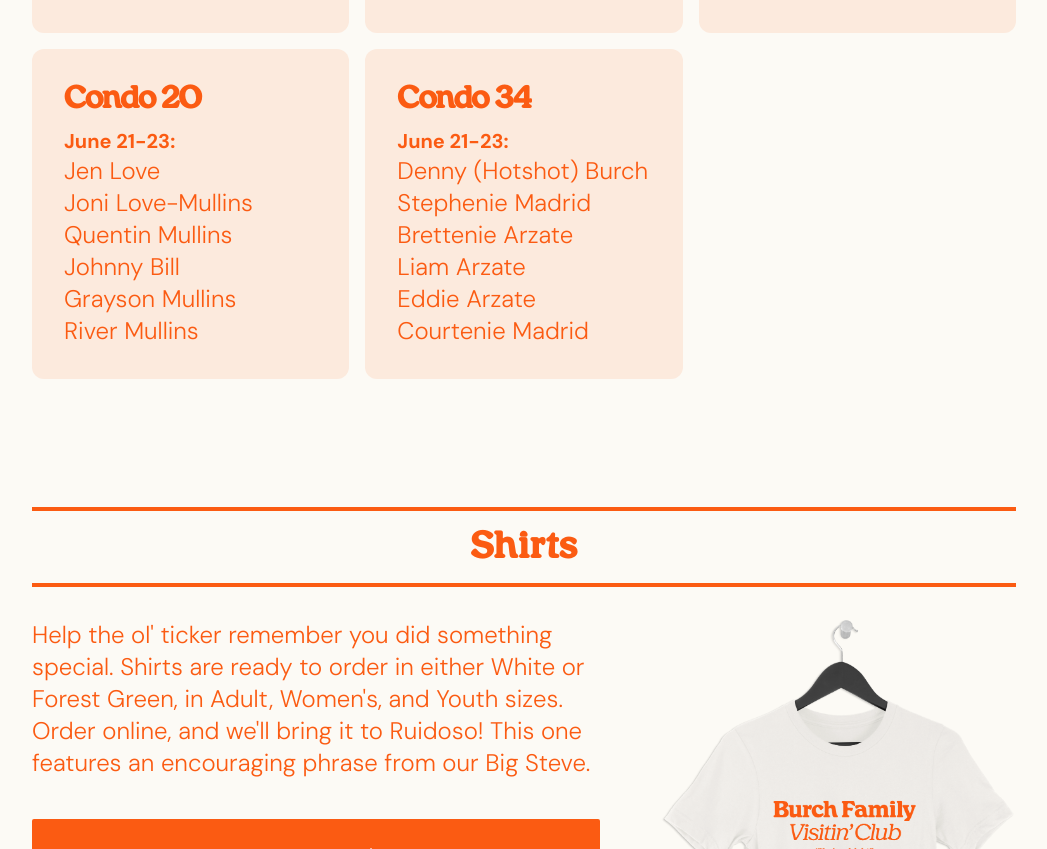
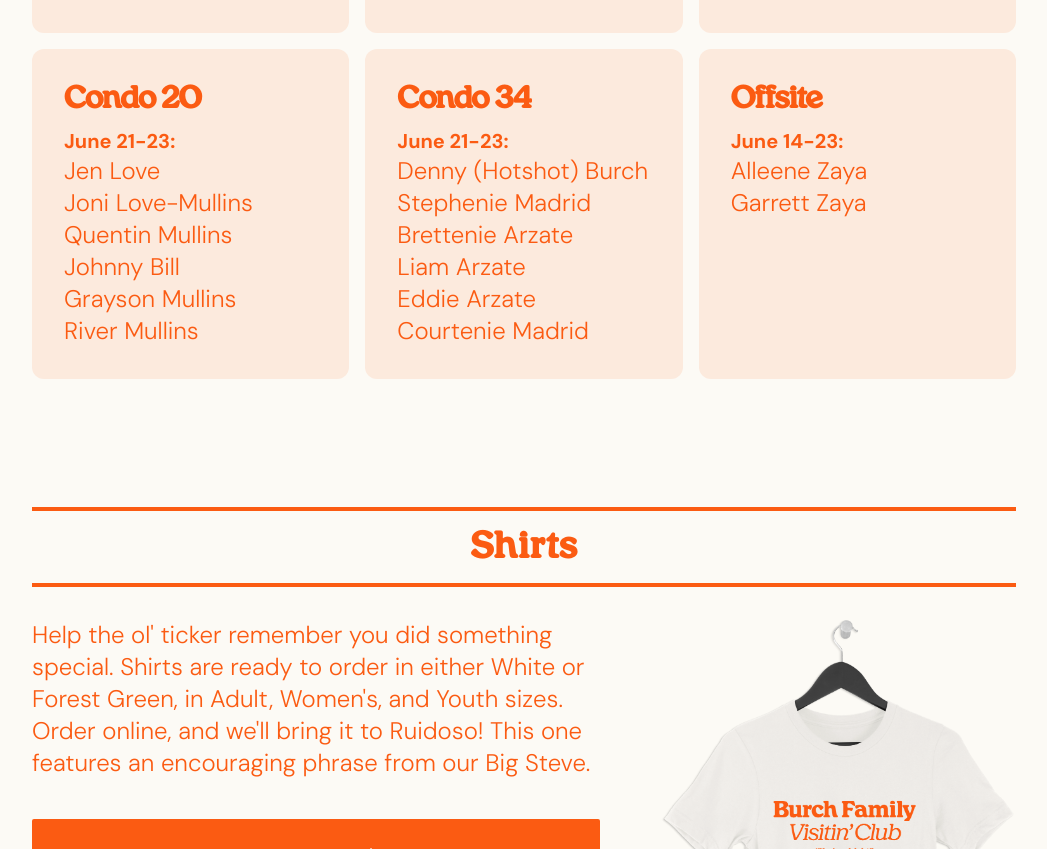
Before and after one commit to clarklab/burch-reunion-2024, a plain HTML site: page index.html in a window 1280 px wide. Shown: the part 5080-5929 px from the top of the page, without its empty margins (116-1163 px from the left). Drawn offline with nearby package versions, Linux system fonts and the light colour scheme.

Commit message:
Update index.html

```diff
--- a/index.html
+++ b/index.html
@@ -380,6 +380,16 @@
       </p>
      </div>
 
+     <div class="unit p-8 bg-orange dark:bg-tea bg-opacity-10 dark:bg-opacity-10 rounded-xl mb-6 md:mb-0">
+       <h4 class="font-semibold text-3xl mb-2 leading-tight henrietta">Offsite</h4>
+
+       <p class="text-2xl">
+        <span class="block text-xl font-bold mt-2">June 14-23:</span>
+        Alleene Zaya<br>
+        Garrett Zaya<br>
+      </p>
+     </div>
+
   </div>
 
 
```
